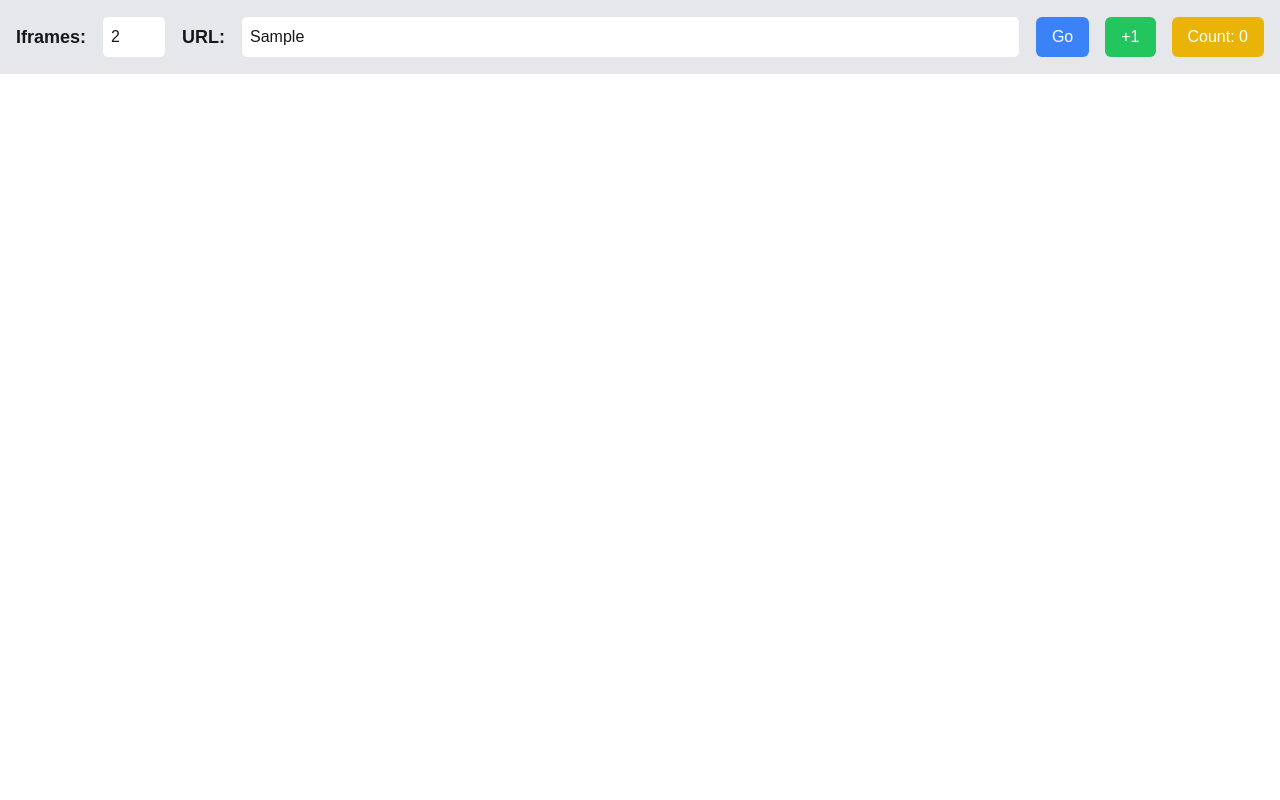
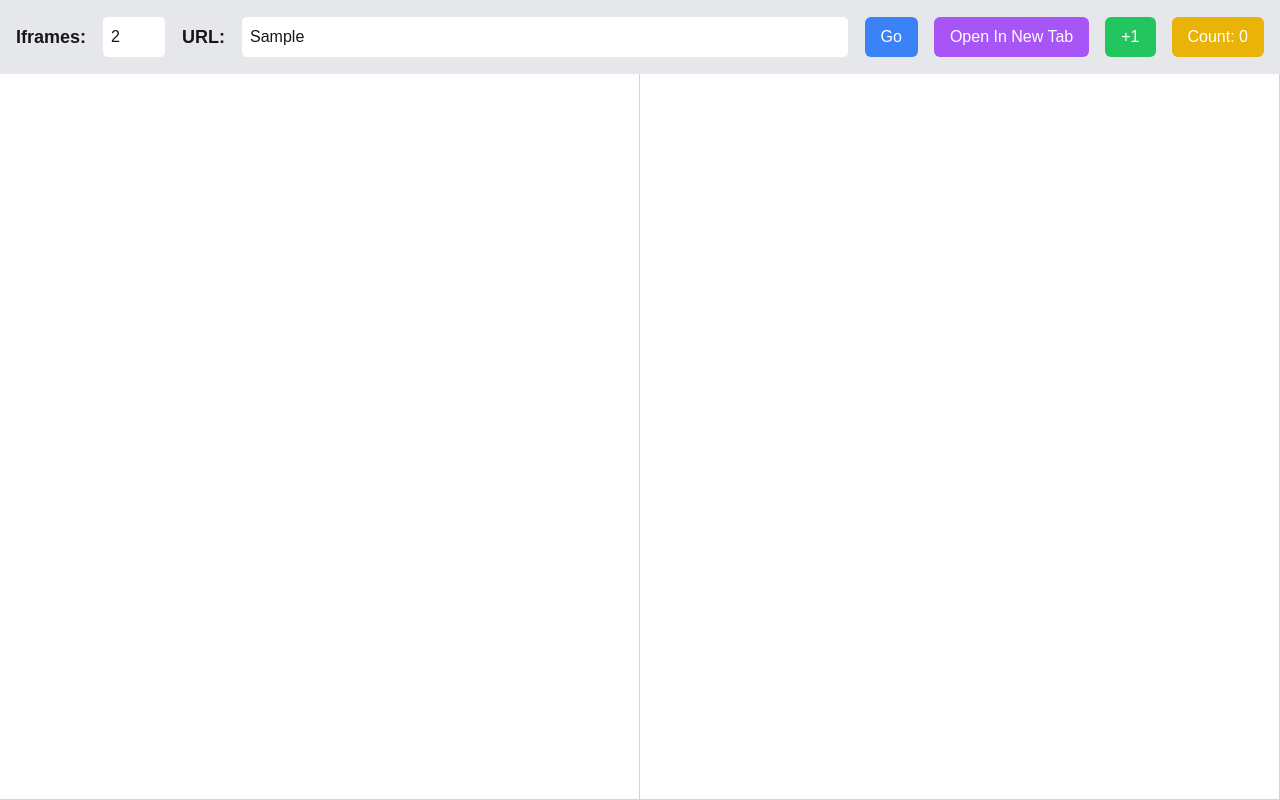
Before and after one commit to maragung/kt, a Next.js app: page / in a window 1280 px wide. Both pictures are taken after typing "Sample" into the empty fields and a click on the button "Go". Built offline with nearby package versions, Linux system fonts and the light colour scheme.

Commit message:
Update page.js

```diff
--- a/src/app/page.js
+++ b/src/app/page.js
@@ -5,9 +5,16 @@ import { useState } from 'react';
 export default function DualWebLoader() {
   const [url, setUrl] = useState('');
   const [numIframes, setNumIframes] = useState(2);
+  const [iframeKey, setIframeKey] = useState(0);
   const [count, setCount] = useState(0);
 
   const handleGo = () => {
+    if (url) {
+      setIframeKey(prevKey => prevKey + 1);
+    }
+  };
+
+  const handleOpenNewTab = () => {
     if (url) {
       window.open(url, "_blank");
     }
@@ -50,6 +57,9 @@ export default function DualWebLoader() {
         <button className="px-4 py-2 bg-blue-500 text-white rounded-md" onClick={handleGo}>
           Go
         </button>
+        <button className="px-4 py-2 bg-purple-500 text-white rounded-md" onClick={handleOpenNewTab}>
+          Open In New Tab
+        </button>
         <button className="px-4 py-2 bg-green-500 text-white rounded-md" onClick={handleSuccess}>
           +1
         </button>
@@ -57,6 +67,22 @@ export default function DualWebLoader() {
           Count: {count}
         </button>
       </div>
+
+      {/* Iframes Section */}
+      <div className="flex flex-col sm:flex-row flex-grow overflow-y-auto sm:overflow-hidden">
+        {Array.from({ length: numIframes }).map((_, index) => (
+          <div key={index} className="flex-1 border-b sm:border-r border-gray-300 h-screen sm:h-full">
+            {url && (
+              <iframe
+                key={iframeKey + index}
+                src={url}
+                className="w-full h-full border-none overflow-auto"
+                title={`Loaded Page ${index + 1}`}
+              ></iframe>
+            )}
+          </div>
+        ))}
+      </div>
     </div>
   );
 }
```
